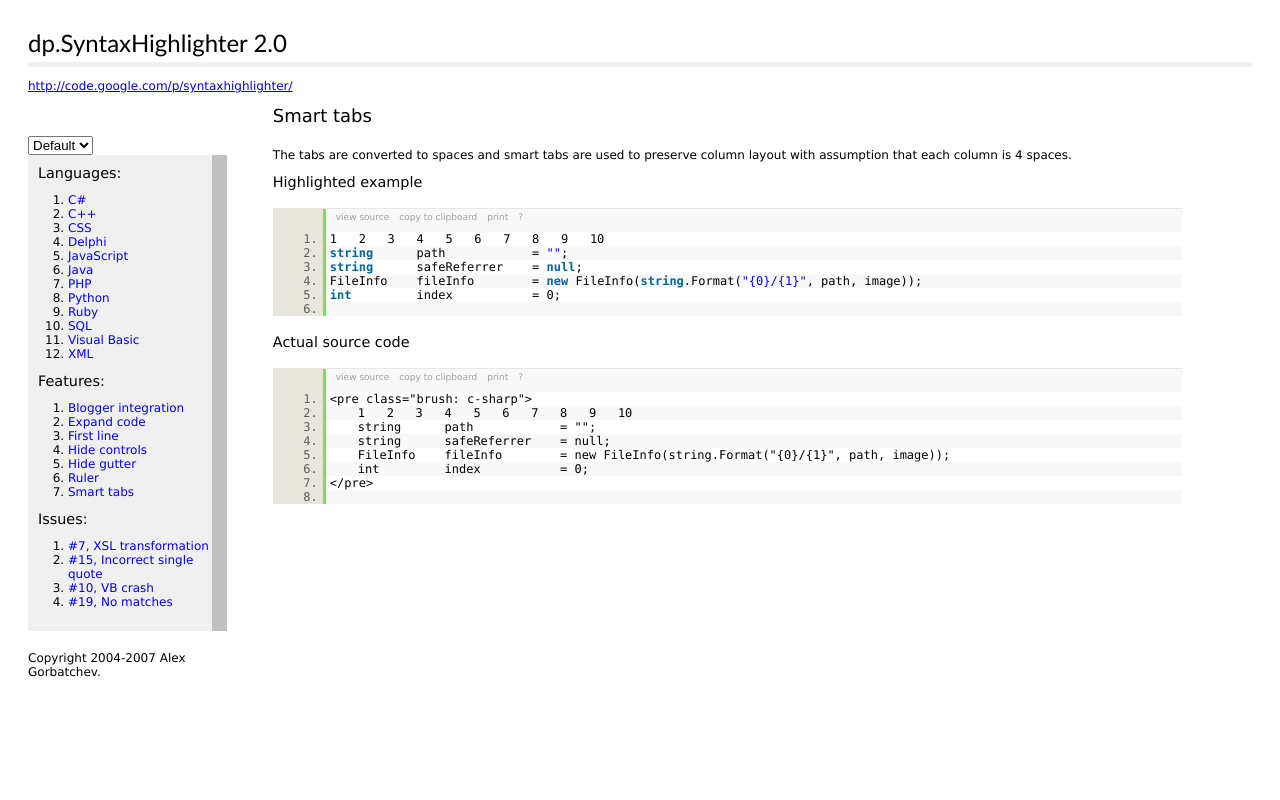
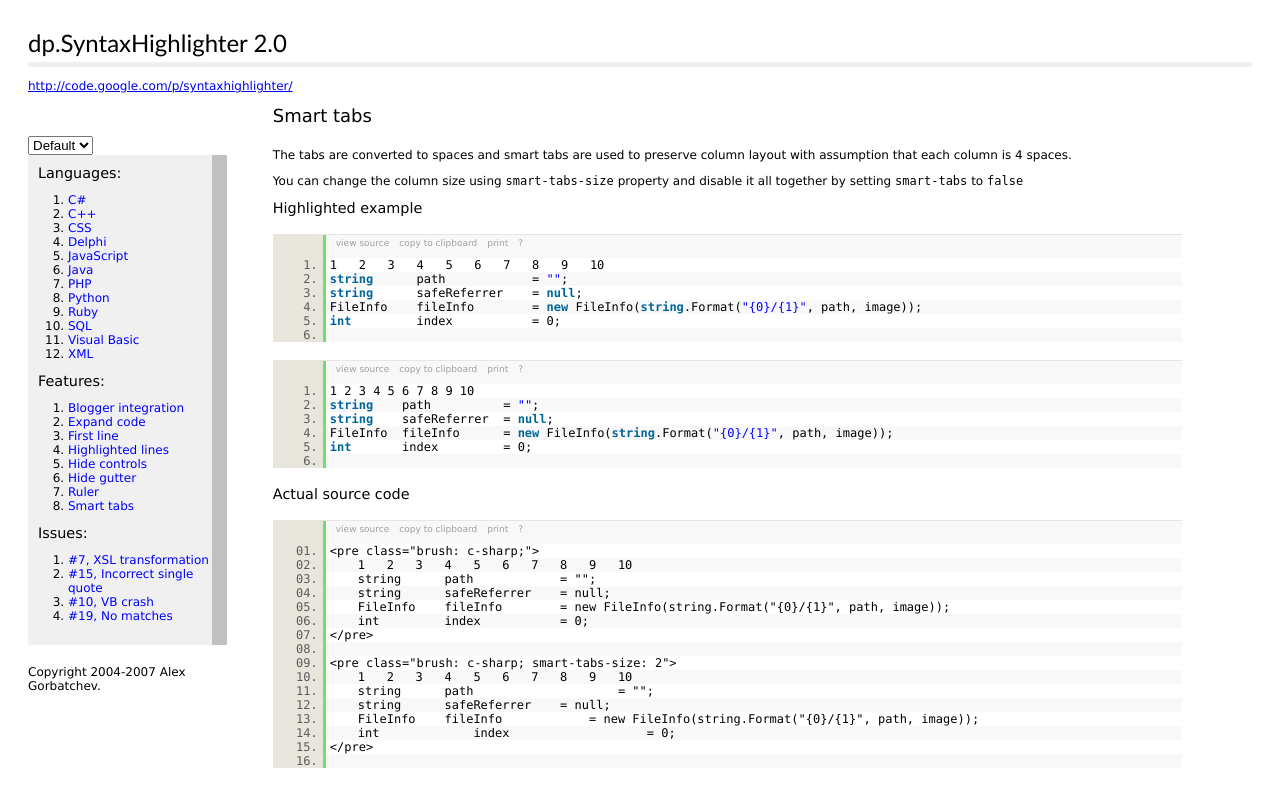
Before and after one commit to xujunhe/syntaxhighlighter, a PHP site: page /index.php?page=SmartTabs in a window 1280 px wide. Run offline with PHP 8.4, Linux system fonts and the light colour scheme; data that the repository does not hold is empty.

Commit message:
* Added ability to change tab size * Added ability to highlight lines

```diff
--- a/Demos/SmartTabs.php
+++ b/Demos/SmartTabs.php
@@ -7,14 +7,26 @@ $content = <<<EOF
 	<p>The tabs are converted to spaces and smart tabs are used
 	to preserve column layout with assumption that each column is
 	4 spaces.</p>
+
+	<p>You can change the column size using <code>smart-tabs-size</code>
+	property and disable it all together by setting <code>smart-tabs</code>
+	to <code>false</code></p>
 EOF;
 
 $sample = <<<EOF
-<pre class="brush: c-sharp">
+<pre class="brush: c-sharp;">
 	1	2	3	4	5	6	7	8	9	10
 	string		path			= "";
 	string		safeReferrer	= null;
 	FileInfo	fileInfo		= new FileInfo(string.Format("{0}/{1}", path, image));
 	int			index			= 0;
 </pre>
+
+<pre class="brush: c-sharp; smart-tabs-size: 2">
+	1	2	3	4	5	6	7	8	9	10
+	string		path					= "";
+	string		safeReferrer	= null;
+	FileInfo	fileInfo			= new FileInfo(string.Format("{0}/{1}", path, image));
+	int				index					= 0;
+</pre>
 EOF;
--- a/Scripts/shCore.js
+++ b/Scripts/shCore.js
@@ -215,15 +215,44 @@ var dp = {
 
 		Utils :
 		{
+			/**
+			 * Checks if a value is present in array.
+			 *
+			 * @private
+			 * @param {Array} array    Array to check.
+			 * @param {Object} value   Value to check.
+			 * @return {Boolean}       Returns true if value is present, false otherwise.
+			 */
+			inArray: function(array, value)
+			{
+				for (var i in array)
+					if (array[i] === value)
+						return true;
+
+				return false;
+			},
+
 			parseParams: function(str)
 			{
 				var match,
 					result = {},
-					regex = /([\w-]+)\s*:\s*([\w-]+)/g
+					arrayRegex = /^\[(.*?)\]$/,
+					regex = /([\w-]+)\s*:\s*(([\w-]+)|(\[.*?\]))/g
 					;
 
 				while ((match = regex.exec(str)) != null)
-					result[match[1]] = (match[2] != null) ? match[2] : true;
+				{
+					var value = match[2];
+
+					// try to parse array value
+					if (value != null && arrayRegex.test(value))
+					{
+						var m = arrayRegex.exec(value);
+						value = (m != null) ? m[1].split(/\s*,\s*/) : null;
+					}
+
+					result[match[1]] = value;
+				}
 
 				return result;
 			},
@@ -335,13 +364,13 @@ var dp = {
 			 * @private
 			 *
 			 * @param {String} code    Code to fix the tabs in.
+			 * @param {Number} tabSize Number of spaces in a column.
 			 * @return {String}        Returns code with all tabs replaces with roper amount of spaces.
 			 */
-			processSmartTabs : function(code)
+			processSmartTabs : function(code, tabSize)
 			{
 				var lines = code.split('\n');
 				var result = '';
-				var tabSize = 4;
 				var tab = '\t';
 
 				// This function inserts specified amount of spaces in the string
@@ -424,7 +453,7 @@ var dp = {
 			{
 				var lines = dp.sh.Utils.fixForBlogger(str).split('\n');
 				var indents = new Array();
-				var regex = new RegExp('^\\s*', 'g');
+				var regex = /^\s*/g;
 				var min = 1000;
 
 				// go through every line and check for common number of indents
@@ -749,18 +778,25 @@ dp.sh.Highlighter.prototype = {
 
 	splitIntoDivs : function(code)
 	{
-		var lines = code.split(/\n/g);
-		var firstLine = parseInt(this.getParam("first-line", 1));
-		var padLength = (firstLine + lines.length).toString().length;
+		var lines = code.split(/\n/g),
+			firstLine = parseInt(this.getParam("first-line", 1)),
+			padLength = (firstLine + lines.length).toString().length,
+			highlightedLines = this.getParam("highlight-lines", [])
+			;
+
+		if (highlightedLines != null && highlightedLines.join == null)
+			highlightedLines == [highlightedLines];
 
 		code = '';
 
 		for (var i = 0; i < lines.length; i++)
 		{
-			var line = lines[i];
-			var indent = /^(&nbsp;)+ /.exec(line);
-			var alt = (i % 2 == 0 ? 1 : 2);
-			var lineNumber = dp.sh.Utils.padNumber(firstLine + i, padLength);
+			var line = lines[i],
+				indent = /^(&nbsp;)+ /.exec(line),
+				lineClass = 'font line alt' + (i % 2 == 0 ? 1 : 2),
+				lineNumber = dp.sh.Utils.padNumber(firstLine + i, padLength),
+				highlighted = dp.sh.Utils.inArray(highlightedLines, (firstLine + i).toString())
+				;
 
 			if (indent != null)
 			{
@@ -780,11 +816,14 @@ dp.sh.Highlighter.prototype = {
 				indent = 0;
 			}
 
+			if (highlighted)
+				lineClass += ' highlighted';
+
 			if (line.length == 0)
 				line = '&nbsp;';
 
 			code +=
-				'<div class="font line alt' + alt + '">'
+				'<div class="' + lineClass + '">'
 					+ '<div class="number">' + lineNumber + '.</div>'
 					+ '<div class="content">'
 						+ '<div style="padding-left:' + indent + 'px;">' + line + '</div>'
@@ -833,6 +872,7 @@ dp.sh.Highlighter.prototype = {
 	 * <p>Highlights the code and returns complete HTML.</p>
 	 *
 	 * <p>The following parameters are accepted:</p>
+	 *
 	 * <table>
 	 * <th>
 	 * 		<td>Name</td>
@@ -843,6 +883,26 @@ dp.sh.Highlighter.prototype = {
 	 * 		<td>collapse</td>
 	 * 		<td>false</td>
 	 * 		<td>Makes entire code element invisible by default and adds '+ expand code' button to the tool bar.</td>
+	 * </tr>
+	 * <tr>
+	 * 		<td>gutter</td>
+	 * 		<td>true</td>
+	 * 		<td>Hides the gutter with line numbers when <code>false</code>.</td>
+	 * </tr>
+	 * <tr>
+	 * 		<td>gutter</td>
+	 * 		<td>true</td>
+	 * 		<td>Hides the gutter with line numbers when <code>false</code>.</td>
+	 * </tr>
+	 * <tr>
+	 * 		<td>smart-tabs</td>
+	 * 		<td>true</td>
+	 * 		<td>Converts tabs to spaces using <code>smart-tabs-size</code> value.</td>
+	 * </tr>
+	 * <tr>
+	 * 		<td>smart-tabs-size</td>
+	 * 		<td>4</td>
+	 * 		<td>Number of spaces in a smart tab column.</td>
 	 * </tr>
 	 * </table>
 	 *
@@ -877,8 +937,8 @@ dp.sh.Highlighter.prototype = {
 			this.div.className += ' nogutter';
 
 		// replace tabs with spaces
-		if (this.getParam('tabsToSpaces', true))
-			this.code = dp.sh.Utils.processSmartTabs(this.code);
+		if (this.getParam('smart-tabs', true))
+			this.code = dp.sh.Utils.processSmartTabs(this.code, this.getParam('smart-tabs-size', 4));
 
 		if (this.getParam('controls', true))
 			this.bar.appendChild(dp.sh.Toolbar.create(this));
@@ -915,7 +975,6 @@ dp.sh.Highlighter.prototype = {
 	{
 		return this.getKeywords(str);
 	}
-
 }; // end of dp.sh.Highlighter class
 
 // highlightes all elements identified by name and gets source code from specified property
@@ -958,12 +1017,6 @@ dp.sh.highlight = function(element)
 		// hide the original element
 		element.style.display = 'none';
 
-//			highlighter.noGutter = IsOptionSet('nogutter', options);
-//			highlighter.addControls = !IsOptionSet('nocontrols', options);
-//			highlighter.collapse = IsOptionSet('collapse', options);
-//			highlighter.showColumns = IsOptionSet('showcolumns', options);
-//		highlighter.firstLine = (firstLine === null) ? parseInt(GetOptionValue('firstline', options, 1)) : firstLine;
-
 		highlighter.highlight(element[propertyName], params);
 		highlighter.source = element;
 		element.parentNode.insertBefore(highlighter.div, element);
--- a/Styles/shCore.css
+++ b/Styles/shCore.css
@@ -39,6 +39,7 @@
 {
 	float: left;
 	width: 45px;
+	padding-right: 5px;
 	text-align: right;
 }
 
--- a/Styles/shThemeDefault.css
+++ b/Styles/shThemeDefault.css
@@ -8,6 +8,19 @@
 .dp-highlighter
 {
 	background-color: #E7E5DC;
+}
+
+/* Highlighed line number */
+.dp-highlighter div.line.highlighted div.number
+{
+	background-color: #6CE26C;
+	color: black;
+}
+
+/* Highlighed line */
+.dp-highlighter div.line.highlighted div.content
+{
+	background-color: #CFFFCF !important;
 }
 
 /* Gutter line numbers */
--- a/index.php
+++ b/index.php
@@ -31,13 +31,14 @@ ksort($brushes);
 // Features demo
 //
 $features = array(
-    'SmartTabs'     => 'Smart tabs',
-    'FirstLine'     => 'First line',
-    'CollapseCode'  => 'Expand code',
-    'ShowColumns'   => 'Ruler',
-    'Blogger'       => 'Blogger integration',
-    'NoGutter'      => 'Hide gutter',
-    'NoControls'    => 'Hide controls'
+    'SmartTabs'     	=> 'Smart tabs',
+    'FirstLine'     	=> 'First line',
+    'CollapseCode'  	=> 'Expand code',
+    'ShowColumns'   	=> 'Ruler',
+    'Blogger'       	=> 'Blogger integration',
+    'NoGutter'      	=> 'Hide gutter',
+    'NoControls'    	=> 'Hide controls',
+    'HighlightedLines'	=> 'Highlighted lines'
 );
 ksort($features);
 
```
Also changed, not shown: Demos/HighlightedLines.php (added, +27 -0 lines), Tests/utils.html (+18 -1 lines), Demos/JScript.php (renamed from Demos/JavaScript.php).
